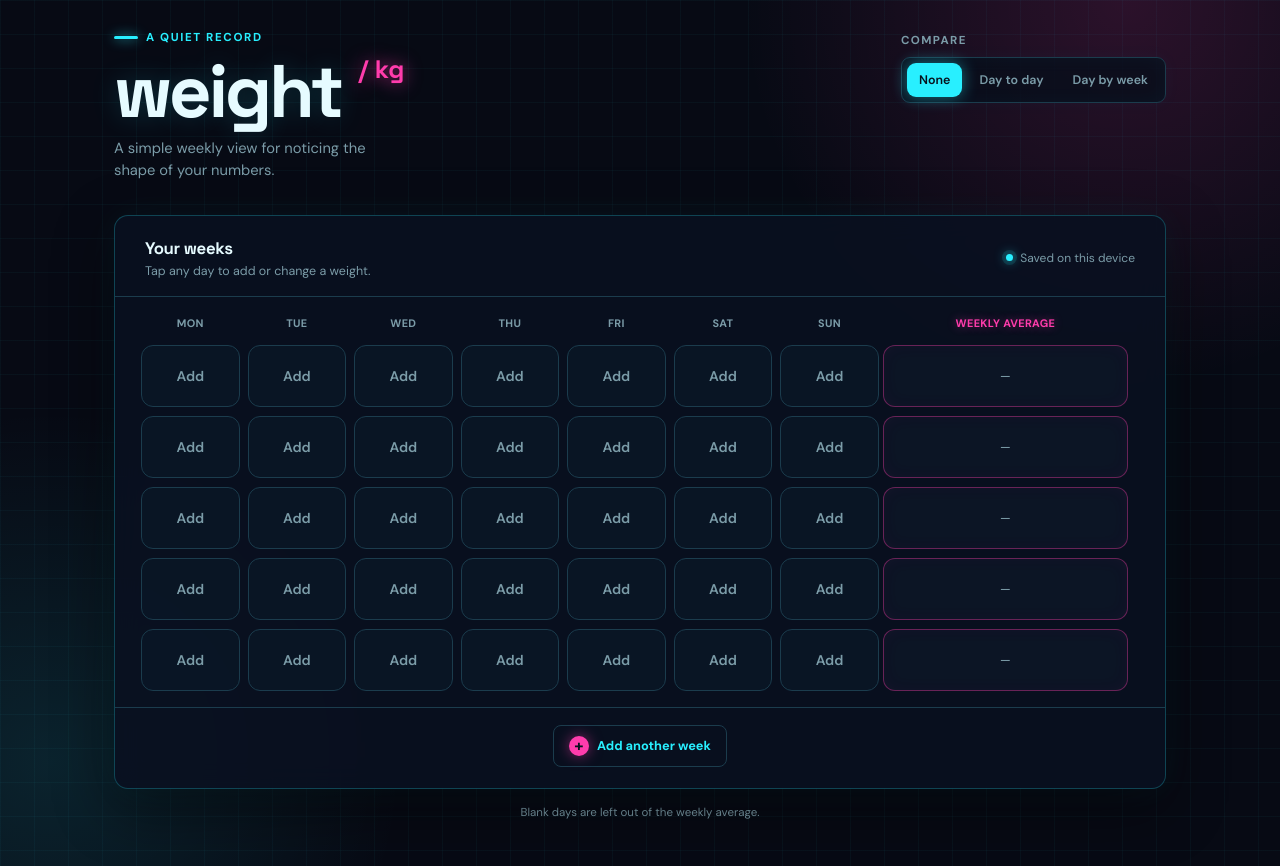
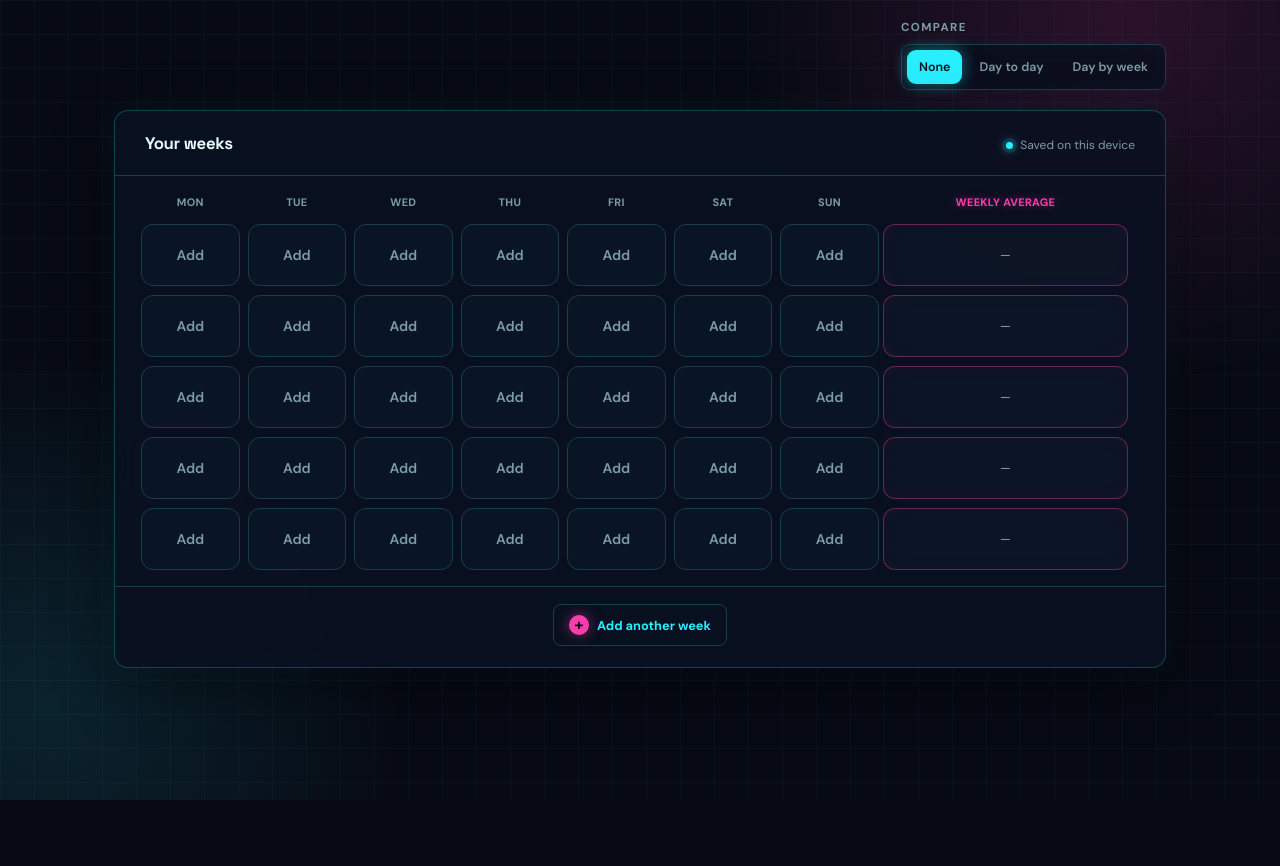
Before and after one commit to AdamTempletonTriathlete/trckr, a plain HTML site: page index.html in a window 1280 px wide. After the commit the page ends 800 px from the top, so only its background shows below. Drawn offline with Linux system fonts and the light colour scheme.

Commit message:
Remove verbose headers.

```diff
--- a/index.html
+++ b/index.html
@@ -60,37 +60,16 @@
       .page-shell {
         width: min(100%, 1180px);
         margin: 0 auto;
-        padding: 30px clamp(16px, 5vw, 64px) 46px;
+        padding: 20px clamp(16px, 5vw, 64px) 46px;
       }
 
       .topbar {
         display: flex;
         align-items: flex-start;
-        justify-content: space-between;
+        justify-content: flex-end;
         gap: 24px;
-        margin-bottom: 34px;
+        margin-bottom: 20px;
         animation: rise-in 600ms ease both;
-      }
-
-      .eyebrow {
-        display: flex;
-        align-items: center;
-        gap: 8px;
-        margin: 0 0 12px;
-        color: var(--cyan);
-        font-size: 0.72rem;
-        font-weight: 700;
-        letter-spacing: 0.14em;
-        text-transform: uppercase;
-      }
-
-      .eyebrow::before {
-        width: 24px;
-        height: 3px;
-        border-radius: 99px;
-        background: var(--cyan);
-        box-shadow: 0 0 12px rgba(40, 239, 255, 0.8);
-        content: '';
       }
 
       h1,
@@ -99,37 +78,9 @@
         margin-top: 0;
       }
 
-      h1 {
-        max-width: 480px;
-        margin-bottom: 0;
-        font-family: 'Space Grotesk', 'Segoe UI', sans-serif;
-        font-size: clamp(2.2rem, 7vw, 4.65rem);
-        line-height: 0.95;
-        letter-spacing: -0.045em;
-        text-shadow: 0 0 28px rgba(40, 239, 255, 0.18);
-      }
-
-      .unit-mark {
-        display: inline-block;
-        margin-left: 0.08em;
-        color: var(--accent);
-        text-shadow: 0 0 18px rgba(255, 60, 172, 0.7);
-        font-size: 0.34em;
-        letter-spacing: 0;
-        vertical-align: top;
-      }
-
-      .intro {
-        max-width: 280px;
-        margin: 9px 0 0;
-        color: var(--muted);
-        font-size: 0.92rem;
-        line-height: 1.5;
-      }
 
       .mode-panel {
         flex: 0 0 auto;
-        padding-top: 3px;
       }
 
       .mode-label {
@@ -217,9 +168,7 @@
       }
 
       .panel-heading p {
-        margin-bottom: 0;
-        color: var(--muted);
-        font-size: 0.78rem;
+        display: none;
       }
 
       .save-note {
@@ -415,13 +364,6 @@
         transform: translateY(-1px);
       }
 
-      .hint {
-        margin: 16px auto 0;
-        color: var(--muted);
-        font-size: 0.72rem;
-        text-align: center;
-      }
-
       dialog {
         width: min(calc(100% - 32px), 380px);
         padding: 0;
@@ -539,7 +481,7 @@
 
       @media (max-width: 720px) {
         .page-shell {
-          padding-top: 22px;
+          padding-top: 14px;
         }
 
         .table-scroll {
@@ -584,11 +526,11 @@
 
         .topbar {
           display: block;
-          margin-bottom: 25px;
+          margin-bottom: 16px;
         }
 
         .mode-panel {
-          margin-top: 25px;
+          margin-top: 0;
         }
 
         .mode-options {
@@ -626,10 +568,6 @@
           padding-left: 10px;
         }
 
-        h1 {
-          font-size: 2.55rem;
-        }
-
         .panel-heading {
           padding-right: 15px;
           padding-left: 15px;
@@ -651,12 +589,6 @@
   <body>
     <main class="page-shell">
       <header class="topbar">
-        <div>
-          <p class="eyebrow">A quiet record</p>
-          <h1>weight <span class="unit-mark">/ kg</span></h1>
-          <p class="intro">A simple weekly view for noticing the shape of your numbers.</p>
-        </div>
-
         <section class="mode-panel" aria-labelledby="mode-label">
           <span id="mode-label" class="mode-label">Compare</span>
           <div class="mode-options">
@@ -680,7 +612,6 @@
         <div class="panel-heading">
           <div>
             <h2 id="tracker-title">Your weeks</h2>
-            <p>Tap any day to add or change a weight.</p>
           </div>
           <span class="save-note">Saved on this device</span>
         </div>
@@ -708,7 +639,6 @@
         </div>
       </section>
 
-      <p class="hint">Blank days are left out of the weekly average.</p>
     </main>
 
     <dialog id="weight-dialog" aria-labelledby="dialog-title">
```
